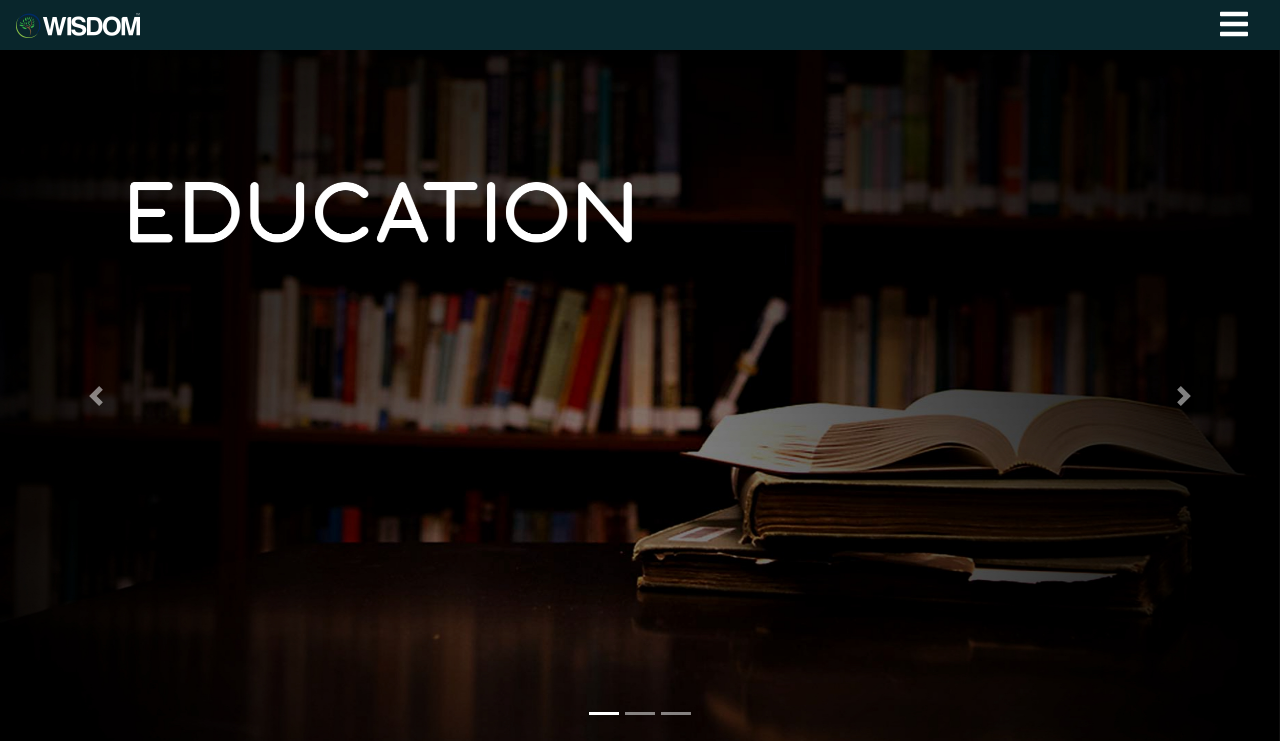
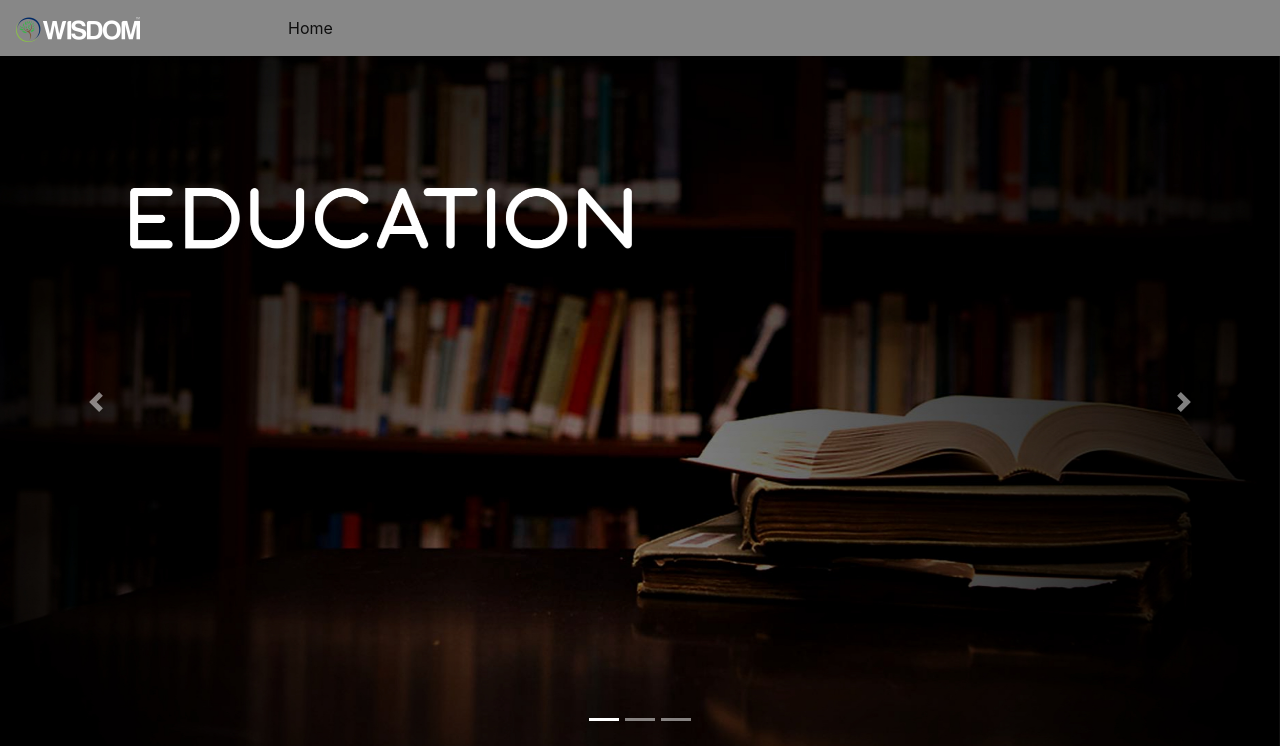
Before and after one commit to ParadoxZero/ZealHack, a Django app: page / in a window 1280 px wide. Shown: the top 746 px of the page. Run offline with Django 3.2, Linux system fonts and the light colour scheme; data comes from the database, SQL or seed files in the repository; data that the repository does not hold is empty; some libraries are stand-ins or nearby versions.

Commit message:
updated navbar

```diff
--- a/wisdom/static/wisdom/style.css
+++ b/wisdom/static/wisdom/style.css
@@ -9,14 +9,11 @@ body{
 .navbar{
     list-style-type: none;
     margin: 0;
-    background-color: #09262C;
     color: white;
+    background-color: #00000078;
 }
-.navbar span img{
+.navbar a img{
     width: 50%;
-}
-.ham{
-    padding-right: 1em;
 }
 .section-1{
     color:black;
--- a/wisdom/templates/wisdom/index.html
+++ b/wisdom/templates/wisdom/index.html
@@ -11,14 +11,17 @@
     <title>Wisdom Initiatives</title>
 </head>
 <body>
-<div class="navbar">
-		  <span>
-		  	<img src="{% static  'wisdom/img/wisdomstraight.png' %}">
-		  </span>
-    <span class="ham">
-		  	<i class="fas fa-bars fa-2x"></i>
-		  </span>
-</div>
+<nav class="navbar navbar-expand-lg navbar-light ">
+    <a class="navbar-brand" href="#"><img src="img/wisdomstraight.png"></a>
+    <button class="navbar-toggler" type="button" data-toggle="collapse" data-target="#navbarNavAltMarkup" aria-controls="navbarNavAltMarkup" aria-expanded="false" aria-label="Toggle navigation">
+        <span class="navbar-toggler-icon"></span>
+    </button>
+    <div class="collapse navbar-collapse" id="navbarNavAltMarkup">
+        <div class="navbar-nav">
+            <a class="nav-item nav-link active" href="#">Home <span class="sr-only">(current)</span></a>
+        </div>
+    </div>
+</nav>
 <div class="section-1">
     <div id="zeal-highlights" class="carousel slide" data-ride="carousel">
         <ol class="carousel-indicators">
```
Also changed, not shown: wisdom/static/wisdom/service-list.css (+2 -5 lines), wisdom/static/wisdom/single-service.css (+3 -5 lines), wisdom/templates/wisdom/initiative_list.html (deleted, +0 -7 lines), wisdom/templates/wisdom/service-list.html (+16 -13 lines), wisdom/templates/wisdom/service_details.html (+11 -8 lines).
